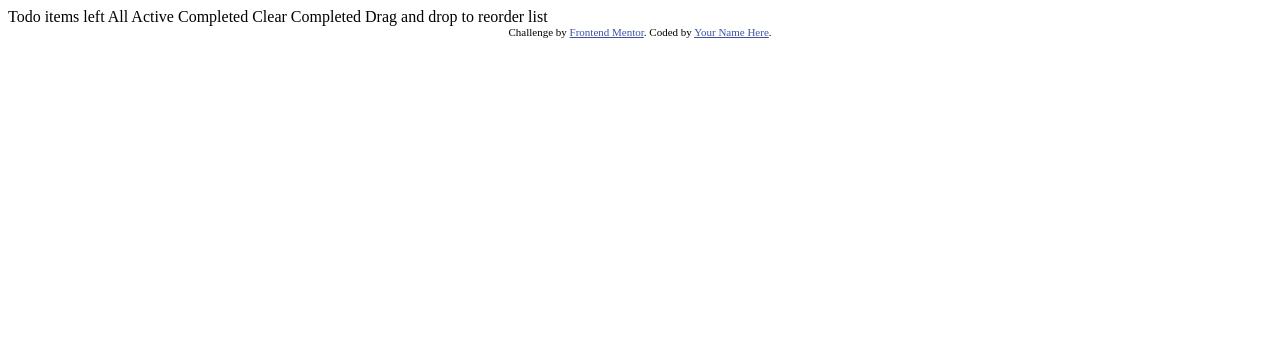
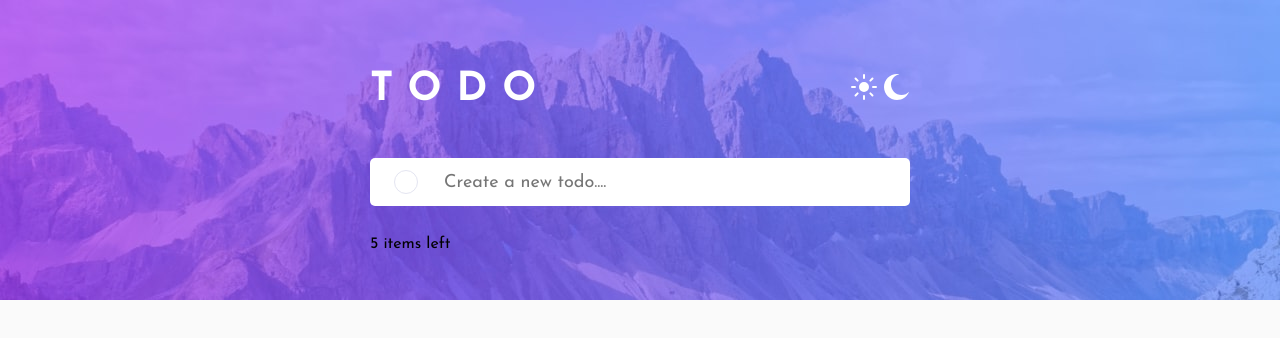
Before and after one commit to Just9krish/TODO, a plain HTML site: page index.html in a window 1280 px wide. Drawn offline with Linux system fonts and the light colour scheme.

Commit message:
work is progress

```diff
--- a/index.html
+++ b/index.html
@@ -1,36 +1,59 @@
 <!DOCTYPE html>
 <html lang="en">
-<head>
-  <meta charset="UTF-8">
-  <meta name="viewport" content="width=device-width, initial-scale=1.0"> <!-- displays site properly based on user's device -->
+  <head>
+    <meta charset="UTF-8" />
 
-  <link rel="icon" type="image/png" sizes="32x32" href="./images/favicon-32x32.png">
+    <!-- displays site properly based on user's device -->
+    <meta name="viewport" content="width=device-width, initial-scale=1.0" />
 
-  <title>Frontend Mentor | Todo app</title>
+    <!-- Linking custom styling -->
+    <link rel="stylesheet" href="./style/css/style.css" />
 
-  <!-- Feel free to remove these styles or customise in your own stylesheet 👍 -->
-  <style>
-    .attribution { font-size: 11px; text-align: center; }
-    .attribution a { color: hsl(228, 45%, 44%); }
-  </style>
-</head>
-<body>
+    <!-- favicon -->
+    <link
+      rel="icon"
+      type="image/png"
+      sizes="32x32"
+      href="./images/favicon-32x32.png"
+    />
 
-  Todo
+    <title>Frontend Mentor | Todo app</title>
+  </head>
+  <body>
+    <div class="background">
+      <picture>
+        <source
+          media="(max-width:399px)"
+          srcset="./images/bg-mobile-light.jpg"
+        />
+        <img
+          class="background__img"
+          src="./images/bg-desktop-light.jpg"
+          alt=""
+        />
+      </picture>
+    </div>
 
-  <!-- Add dynamic number --> items left
+    <header class="header">
+      <h1 class="header__title">TODO</h1>
+      <button class="header__switch" aria-label="Switch Theme Color">
+        <svg class="header__switch-icon header__switch-icon--sun" xmlns="http://www.w3.org/2000/svg" width="26" height="26"><path fill="#FFF" fill-rule="evenodd" d="M13 21a1 1 0 011 1v3a1 1 0 11-2 0v-3a1 1 0 011-1zm-5.657-2.343a1 1 0 010 1.414l-2.121 2.121a1 1 0 01-1.414-1.414l2.12-2.121a1 1 0 011.415 0zm12.728 0l2.121 2.121a1 1 0 01-1.414 1.414l-2.121-2.12a1 1 0 011.414-1.415zM13 8a5 5 0 110 10 5 5 0 010-10zm12 4a1 1 0 110 2h-3a1 1 0 110-2h3zM4 12a1 1 0 110 2H1a1 1 0 110-2h3zm18.192-8.192a1 1 0 010 1.414l-2.12 2.121a1 1 0 01-1.415-1.414l2.121-2.121a1 1 0 011.414 0zm-16.97 0l2.121 2.12A1 1 0 015.93 7.344L3.808 5.222a1 1 0 011.414-1.414zM13 0a1 1 0 011 1v3a1 1 0 11-2 0V1a1 1 0 011-1z"/></svg>
+        <svg class="header__switch-icon header__switch-icon--sun" xmlns="http://www.w3.org/2000/svg" width="26" height="26"><path fill="#FFF" fill-rule="evenodd" d="M13 0c.81 0 1.603.074 2.373.216C10.593 1.199 7 5.43 7 10.5 7 16.299 11.701 21 17.5 21c2.996 0 5.7-1.255 7.613-3.268C23.22 22.572 18.51 26 13 26 5.82 26 0 20.18 0 13S5.82 0 13 0z"/></svg>
+      </button>
+    </header>
 
-  All
-  Active
-  Completed
+    <main class="todo">
+      <form class="todo__form">
+        <input type="text" class="todo__form-input" placeholder="Create a new todo...." aria-label="Input a new todo"/>
+      </form>
 
-  Clear Completed
+      <div class="todo__wrapper">
+        <div class="todo__list"></div>
+        <div class="todo__menu">
+          <span class="todo__menu-counter">5 items left</span>
 
-  Drag and drop to reorder list
-
-  <div class="attribution">
-    Challenge by <a href="https://www.frontendmentor.io?ref=challenge" target="_blank">Frontend Mentor</a>.
-    Coded by <a href="#">Your Name Here</a>.
-  </div>
-</body>
+        </div>
+      </div>
+    </main>
+  </body>
 </html>
--- /dev/null
+++ b/style/scss/Base/_boilerplate.scss
@@ -0,0 +1,27 @@
+*,
+::before,
+::after {
+  box-sizing: border-box;
+  margin: 0;
+  padding: 0;
+}
+
+.sr-only {
+  position: absolute;
+  left: -10000px;
+  top: auto;
+  width: 1px;
+  height: 1px;
+  overflow: hidden;
+}
+
+@media (prefers-reduced-motion: reduce) {
+  *,
+  *::before,
+  *::after {
+    animation-duration: 0.01ms !important;
+    animation-iteration-count: 1 !important;
+    transition-duration: 0.01ms !important;
+    scroll-behavior: auto !important;
+  }
+}
--- /dev/null
+++ b/style/scss/Base/_typography.scss
@@ -0,0 +1,18 @@
+@import url("https://fonts.googleapis.com/css2?family=Josefin+Sans:wght@400;700&display=swap");
+@import url("https://fonts.googleapis.com/css2?family=Lexend:wght@300;400&display=swap");
+
+html {
+  font-size: 16px;
+}
+
+body {
+  min-height: 100vh;
+  font-family: $ff-primary;
+  background: $clr-gray-light;
+  transition: background-color 1s;
+  padding: 48px 24px 0px 24px;
+
+  @include breakpoint("sm") {
+    padding: 70px 24px 0 24px;
+  }
+}
--- /dev/null
+++ b/style/scss/Components/_background.scss
@@ -0,0 +1,16 @@
+.background {
+  $root: &;
+
+  position: absolute;
+  top: 0;
+  left: 0;
+  width: 100%;
+  z-index: -1;
+
+  &__img {
+    position: absolute;
+    height: 300px;
+    width: 100%;
+    object-fit: cover;
+  }
+}
--- /dev/null
+++ b/style/scss/Components/_header.scss
@@ -0,0 +1,50 @@
+.header {
+  $root: &;
+
+  display: flex;
+  justify-content: space-between;
+  align-items: center;
+  max-width: 540px;
+  margin: 0 auto;
+  margin-bottom: 48px;
+
+  &__title {
+    font-size: clamp(1.8rem, 6vw, 2.5rem);
+    font-weight: 600;
+    letter-spacing: 15px;
+    color: #fff;
+  }
+
+  &__switch {
+    background: none;
+    border: none;
+    font-size: 1.5rem;
+    cursor: pointer;
+
+    &:focus {
+      outline: 2px dotted $clr-text;
+      outline-offset: 2px;
+    }
+  }
+
+//   &__switch-icon {
+//     &--sun,
+//     &--moon {
+//       position: absolute;
+//     }
+
+//     &--sun {
+//       &::before {
+//         opacity: 0;
+//         transition: opacity 300ms ease-in;
+//       }
+//     }
+
+//     &--moon {
+//       &::before {
+//         opacity: 0;
+//         transition: opacity 300ms ease-in;
+//       }
+//     }
+//   }
+}
--- /dev/null
+++ b/style/scss/Components/_todo.scss
@@ -0,0 +1,43 @@
+.todo {
+  $root: &;
+
+  max-width: 540px;
+  margin: 0 auto;
+
+  &__form {
+    position: relative;
+    margin-bottom: 30px;
+
+    &::before {
+      position: absolute;
+      content: "";
+      top: 0;
+      left: 24px;
+      width: 24px;
+      height: 24px;
+      border: 1px solid $clr-blue-grayish-very-light;
+      border-radius: 50%;
+      top: 50%;
+      transform: translateY(-50%);
+      transition: border 1s;
+    }
+  }
+
+  &__form-input {
+    width: 100%;
+    height: 48px;
+    padding: 10px 5px 9px 74px;
+    border: none;
+    border-radius: 5px;
+    background: $clr-white;
+    font-family: $ff-primary;
+    font-size: clamp(0.8125rem, 3vw, 1.125rem);
+    color: $clr-text;
+    transition: background 1s;
+
+    &:focus {
+        outline: 2px dotted $clr-text;
+        outline-offset: 2px;
+    }
+  }
+}
--- /dev/null
+++ b/style/scss/Utilities/_mixin.scss
@@ -0,0 +1,5 @@
+@mixin breakpoint($breakpoint) {
+    @media (min-width: map-get($breakpoints, $breakpoint)) {
+        @content;
+    }
+}
--- /dev/null
+++ b/style/scss/Utilities/_theme-colors.scss
@@ -0,0 +1,43 @@
+:root {
+  // Light Theme
+  --lt-bg: hsl(0, 0%, 100%);
+  --lt-bg-list: hsl(0, 0%, 98%);
+  --lt-text: hsl(235, 19%, 35%);
+  --lt-blue-grayish-very-light: hsl(236, 33%, 92%);
+  --lt-blue-grayish-light: hsl(233, 11%, 84%);
+  --lt-blue-grayish-very-dark: hsl(235, 19%, 35%);
+  --lt-blue-grayish-dark: hsl(236, 9%, 61%);
+  --lt-box-shadow: 0px 35px 50px -15px rgba(194, 195, 214, 0.5);
+
+  // dark theme
+  --dt-bg: hsl(235, 24%, 19%);
+  --dt-bg-list: hsl(235, 21%, 11%);
+  --dt-text: hsl(234, 39%, 85%);
+  --dt-blue-grayish-very-light: hsl(237, 14%, 26%);
+  --dt-blue-grayish-light: hsl(233, 14%, 27%);
+  --dt-blue-grayish-very-dark: hsl(237, 14%, 26%);
+  --dt-blue-grayish-dark: hsl(235, 16%, 43%);
+  --dt-box-shadow: 0px 35px 50px -15px rgba(0, 0, 0, 0.5);
+
+  --clr-white: var(--lt-bg);
+  --clr-gray-light: var(--lt-bg-list);
+  --clr-blue-grayish-very-light: var(--lt-blue-grayish-very-light);
+  --clr-blue-grayish-light: var(--lt-blue-grayish-light);
+  --clr-blue-grayish-dark: var(--lt-blue-grayish-dark);
+  --clr-blue-grayish-very-dark: var(--lt-blue-grayish-very-dark);
+  --clr-text: var(--lt-text);
+  --clr-box-shadow: var(--lt-box-shadow);
+}
+
+@media (prefers-color-scheme: dark) {
+  :root {
+    --clr-white: var(--dt-bg);
+    --clr-gray-light: var(--dt-bg-list);
+    --clr-blue-grayish-very-light: var(--dt-blue-grayish-very-light);
+    --clr-blue-grayish-light: var(--dt-blue-grayish-light);
+    --clr-blue-grayish-dark: var(--dt-blue-grayish-dark);
+    --clr-blue-grayish-very-dark: var(--dt-blue-grayish-very-dark);
+    --clr-text: var(--dt-text);
+    --clr-box-shadow: var(--dt-box-shadow);
+  }
+}
--- /dev/null
+++ b/style/scss/Utilities/_variable.scss
@@ -0,0 +1,22 @@
+// colors
+$clr-white: var(--clr-white);
+$clr-gray-light: var(--clr-gray-light);
+$clr-blue-grayish-very-light: var(--clr-blue-grayish-very-light);
+$clr-blue-grayish-light: var(--clr-blue-grayish-light);
+$clr-blue-grayish-dark: var(--clr-blue-grayish-dark);
+$clr-blue-grayish-very-dark: var(--clr-blue-grayish-very-dark);
+$clr-text: var(--clr-text);
+$clr-box-shadow: var(--clr-box-shadow);
+
+$bg-check: linear-gradient(hsl(192, 100%, 67%), hsl(280, 87%, 65%));
+
+// Fonts
+$ff-primary: "Josefin Sans", sans-serif;
+$ff-secondary: "Lexend", sans-serif;
+
+// Media query breakpoints
+$breakpoints: (
+  "sm": 481px,
+  "md": 769px,
+  "lg": 1025px,
+);
--- /dev/null
+++ b/style/scss/style.scss
@@ -0,0 +1,10 @@
+@import "./Utilities/theme-colors";
+@import "./Utilities/variable";
+@import "./Utilities/mixin";
+
+@import "./Base/boilerplate";
+@import "./Base/typography";
+
+@import "./Components/background";
+@import "./Components/header";
+@import "./Components/todo";
```
Also changed, not shown: style/css/style.css (added).
